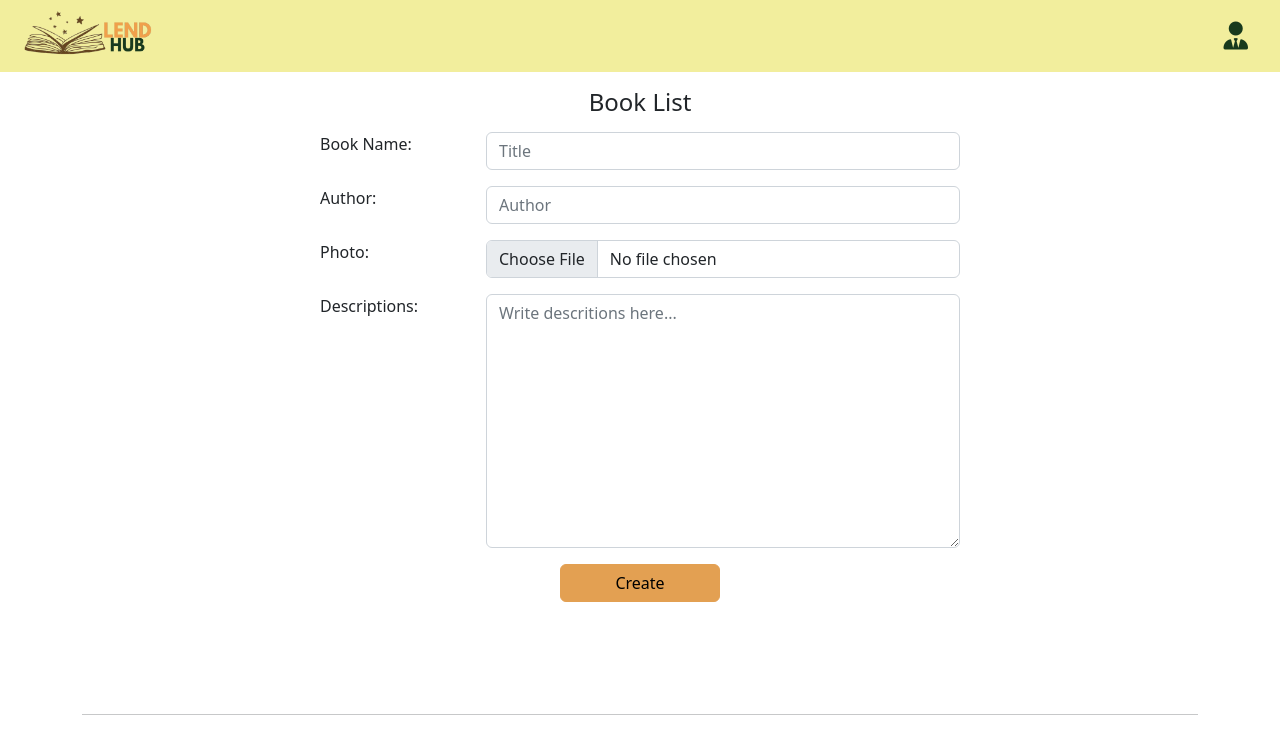
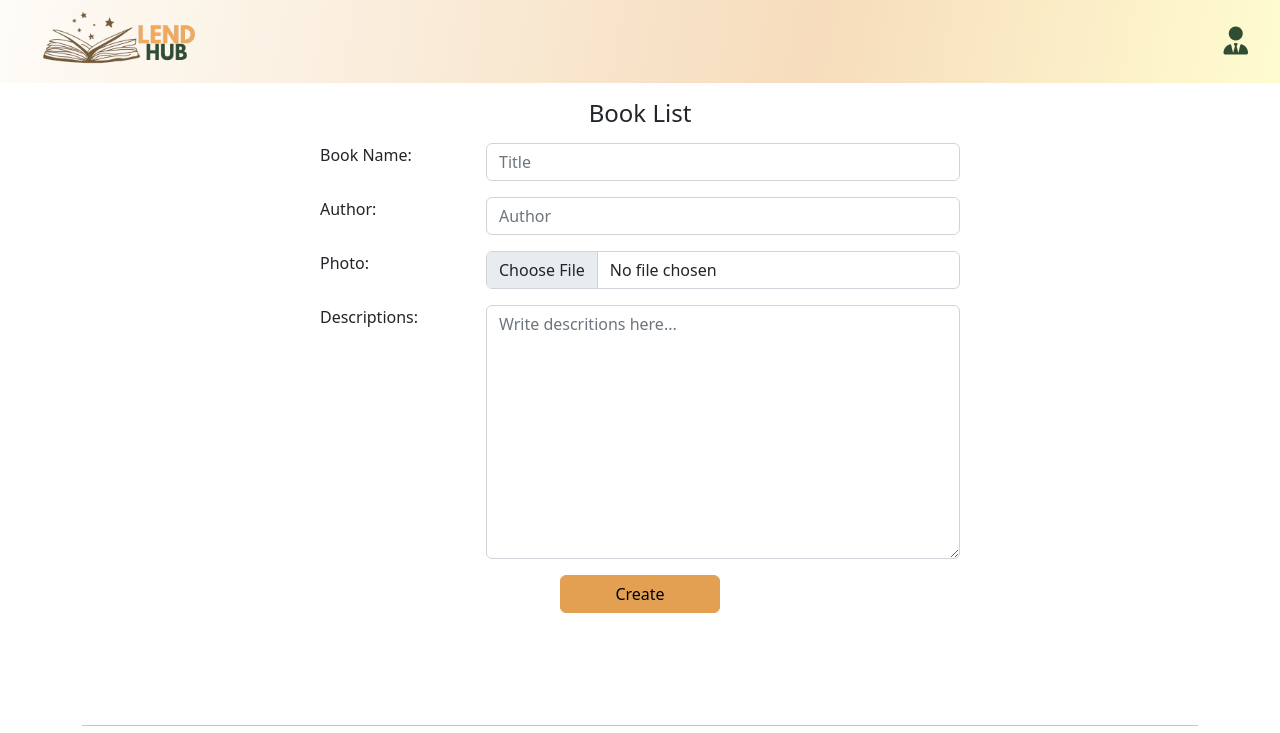
Before and after one commit to NickConsignado/LendHub, a React (Vite) app: page /book in a window 1280 px wide. Shown: the top 733 px of the page. Built offline with nearby package versions, Linux system fonts and the light colour scheme; what react-swipeable-views-utils would draw is missing.

Commit message:
fix navbar and sidebar position

```diff
--- /dev/null
+++ b/src/components/Advertisement.jsx
@@ -0,0 +1,5 @@
+function Advertisement() {
+  return <>Grahambell</>;
+}
+
+export default Advertisement;
--- a/src/components/NavBar.jsx
+++ b/src/components/NavBar.jsx
@@ -3,21 +3,30 @@ import SignIn from "./SignIn.jsx";
 import logo from "../assets/lend-hub-logo.png";
 import "./NavBar.scss";
 import { Link } from "react-router-dom";
+import PropTypes from "prop-types";
+import Toolbar from "@mui/material/Toolbar";
+import Typography from "@mui/material/Typography";
+import CssBaseline from "@mui/material/CssBaseline";
+import useScrollTrigger from "@mui/material/useScrollTrigger";
+import Box from "@mui/material/Box";
+import Container from "@mui/material/Container";
 
 function NavBar() {
   return (
-    <nav className="navbar d-flex">
+    <React.Fragment>
+      <nav className="navbar d-flex sticky-top">
         <div className="container-fluid">
           <div className="d-flex column justify-content-between align-items-center w-100">
-          <div className="col-lg-6">
-            <Link to="/" className="navbar-brand">
-              <img src={logo} width={150} />
+            <div className="col-lg-6" sx={{ marginLeft: "2rem" }}>
+              <Link to="/" className="navbar-brand" id="logos">
+                <img src={logo} width={180} />
               </Link>
             </div>
             <SignIn />
           </div>
         </div>
       </nav>
+    </React.Fragment>
   );
 }
 
--- a/src/components/NavBar.scss
+++ b/src/components/NavBar.scss
@@ -1,9 +1,30 @@
-$dark-green-color: #557a46;
-$light-green-color: #7a9d54;
-$red-color: #8c3333;
-$beige-color: #f2ee9d;
-$black: #0000;
+$dark-green: #183a1d; //rgb(24,58,29)
+$light-green: #7a9d54;
+$brown: #654620; //rgb(101,70,32)
+$beige: #f2ee9d;
+$light-biege: #fffdf8fa;
+$orange: #f0a04b; //rgb(240,160,75)
 
 .navbar {
-  background-color: $beige-color;
+  background: rgb(242, 238, 157);
+  background: linear-gradient(
+    280deg,
+    rgba(242, 238, 157, 1) 0%,
+    rgba(184, 140, 87, 1) 35%,
+    rgba(242, 238, 157, 1) 100%
+  );
+  opacity: 90%;
 }
+#logos {
+  margin-left: 4rem;
+}
+@media (min-width: 320px) {
+  .navbar {
+    background: linear-gradient(
+      280deg,
+      rgb(255, 252, 203) 0%,
+      rgb(246, 217, 181) 35%,
+      rgb(254, 254, 251) 100%
+    );
+  }
+}
--- a/src/components/SideBar.jsx
+++ b/src/components/SideBar.jsx
@@ -9,7 +9,12 @@ import FormLabel from "@mui/material/FormLabel";
 const SideBar = ({ value, handleChangeRadio }) => {
   return (
     <FormControl>
-      <FormLabel id="demo-controlled-radio-buttons-group">Filter</FormLabel>
+      <FormLabel
+        id="demo-controlled-radio-buttons-group"
+        sx={{ fontSize: "1rem", color: "#654620" }}
+      >
+        <b>Category</b>
+      </FormLabel>
       <RadioGroup
         aria-labelledby="demo-controlled-radio-buttons-group"
         name="controlled-radio-buttons-group"
--- /dev/null
+++ b/src/components/Theme.jsx
@@ -0,0 +1,11 @@
+import { createTheme } from "@mui/material/styles";
+
+const Theme = createTheme({
+  palette: {
+    primary: {
+      main: "#654620", // Change this color to your desired color
+    },
+  },
+});
+
+export default Theme;
--- a/src/pages/HomePage.jsx
+++ b/src/pages/HomePage.jsx
@@ -13,6 +13,7 @@ import Carousel from "../components/Carousel.jsx";
 import SideBar from "../components/SideBar.jsx";
 import SearchIcon from "@mui/icons-material/Search";
 import data from "./books.json";
+import Advertisement from "../components/Advertisement.jsx";
 
 const HomePage = () => {
   const [searchTerm, setSearchTerm] = useState("");
@@ -63,17 +64,31 @@ const HomePage = () => {
 
   return (
     <>
-      <div className="d-flex align-items-baseline">
-        <div className="navbar"></div>
-
-        <Container maxWidth="md" sx={{ mt: 1, ms: 4, textAlign: "center" }}>
+      <div className="container-fluid text-center">
+        <div className="row" sx={{ marginLeft: "0" }}>
+          {/* sort */}
+          <div className="col-lg-2 pt-lg-5" id="sideParentContainer">
+            <div id="sidecontainer">
+              <SideBar value={value} handleChangeRadio={handleChangeRadio} />
+            </div>
+            <div id="ads">
+              <Advertisement />
+            </div>
+          </div>
+          {/* cards */}
+          <div
+            className="container col-lg-9 mt-lg-5 pt-lg-5"
+            id="searchbotparent"
+          >
+            <div className="d-flex" id="searchbot">
+              <Container sx={{ textAlign: "center", height: "5rem" }}>
                 <TextField
                   id="search"
                   type="search"
                   label="Search"
                   value={searchTerm}
                   onChange={handleChange}
-            sx={{ width: 350 }}
+                  sx={{ width: 300 }}
                   InputProps={{
                     endAdornment: (
                       <InputAdornment position="end">
@@ -85,16 +100,6 @@ const HomePage = () => {
                 />
               </Container>
             </div>
-      <div className="container-fluid text-center">
-        <div className="row">
-          {/* sort */}
-          <div className="col-lg-2 pt-lg-5 mt-lg-5">
-            <div>
-              <SideBar value={value} handleChangeRadio={handleChangeRadio} />
-            </div>
-          </div>
-          {/* cards */}
-          <div className="container col-lg-9 mt-lg-5 pt-lg-5">
             <Carousel />
             <Grid
               container
--- a/src/pages/HomePage.scss
+++ b/src/pages/HomePage.scss
@@ -1,7 +1,51 @@
 $black: #000;
 $box-shadow-lg: 0 2rem 3rem rgba($black, 0.175);
+
+@media (min-width: 320px) {
+  .navbar {
+    margin-left: -3rem;
+  }
+  #sidecontainer {
+    padding-top: 2rem;
+    background: linear-gradient(
+      280deg,
+      rgb(255, 252, 203) 0%,
+      rgb(248, 240, 230) 35%,
+      rgb(254, 254, 251) 100%
+    );
+  }
+  #sideParentContainer {
+  }
+  #ads {
+    display: none;
+  }
+  #searchbotparent {
+    align-items: center;
+    margin-top: 1rem;
+  }
+}
+// -------End of phone media
+@media (min-width: 992px) {
+  #sidecontainer {
+    border-color: mediumaquamarine;
+    border: double;
+    height: max-content;
+    padding-bottom: 3rem;
+    margin-top: 3rem;
+    padding-left: 0;
+    padding-right: 0;
+    margin-left: 1.5rem;
+  }
+}
 
 .Card {
   box-shadow: $box-shadow-lg;
   /* other card styling */
 }
+
+#sidecontainer {
+  border-color: mediumaquamarine;
+  border: double;
+  height: max-content;
+  padding-bottom: 3rem;
+}
```
Also changed, not shown: src/App.jsx (+7 -9 lines). Lines whose indentation alone changed are shown as unchanged.
